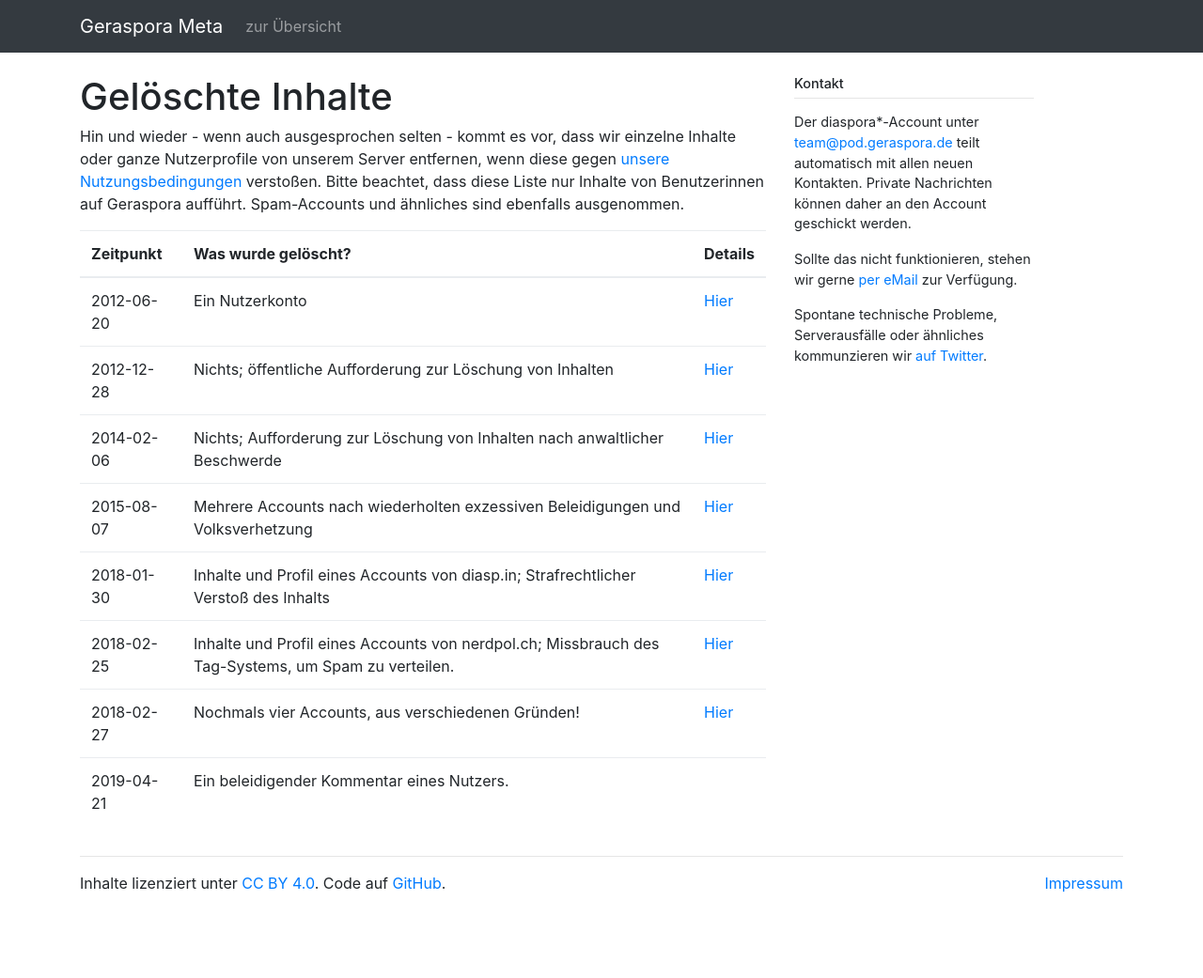
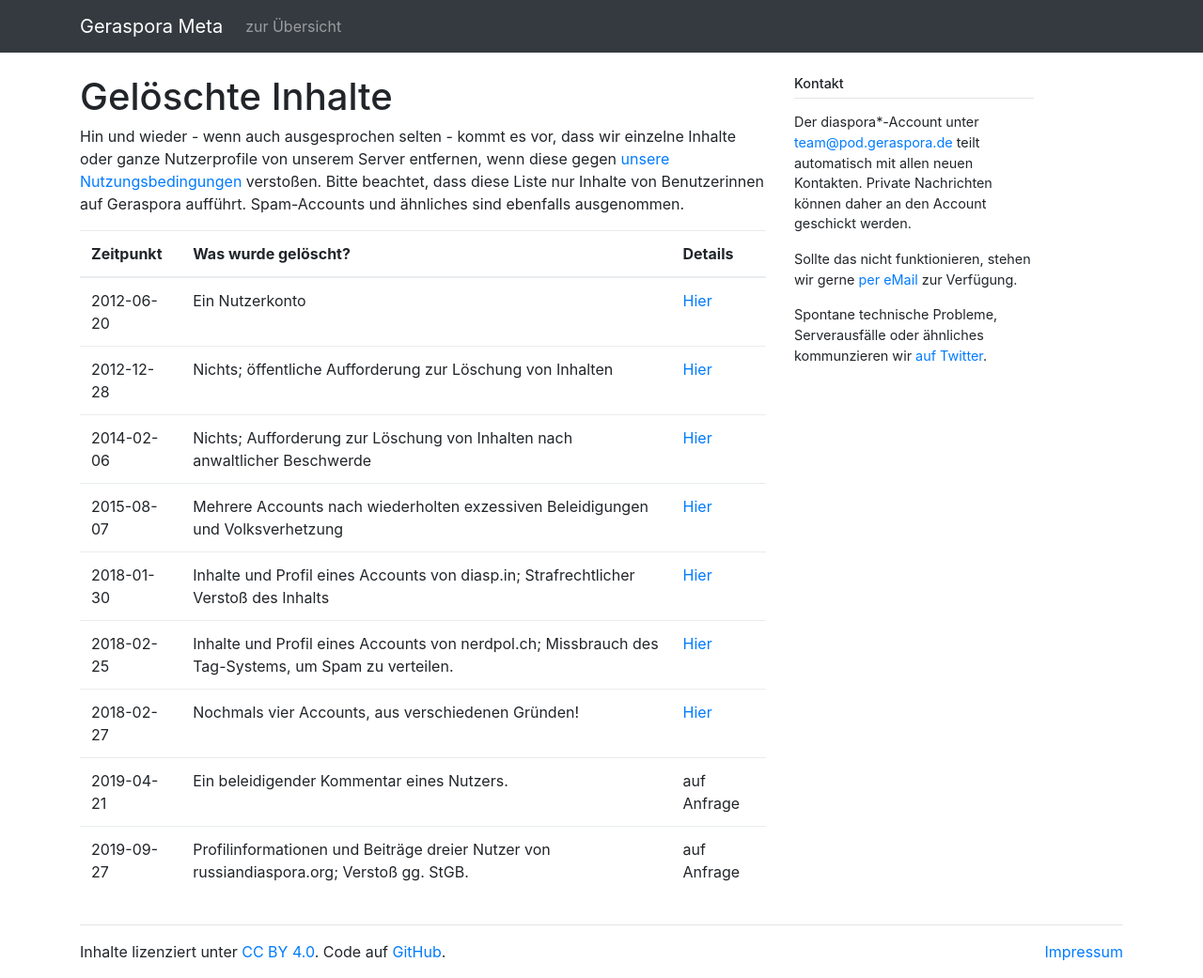
Before and after one commit to geraspora/meta, a Jekyll site: the page built from pod/deleted_contents.md, in a window 1280 px wide. Shown: the whole page at 94% size. Built offline with Jekyll 4.4.1, drawn with Linux system fonts in a browser that asks for light colours; before the commit the page ends 968 px from its top, so only the background shows below that.

Commit message:
+deletion

```diff
--- a/pod/deleted_contents.md
+++ b/pod/deleted_contents.md
@@ -15,4 +15,5 @@ Hin und wieder - wenn auch ausgesprochen selten - kommt es vor, dass wir einzeln
 | 2018-01-30 | Inhalte und Profil eines Accounts von diasp.in; Strafrechtlicher Verstoß des Inhalts                | [Hier](https://pod.geraspora.de/posts/f0677280e7df01351c80101b0e8ace24) |
 | 2018-02-25 | Inhalte und Profil eines Accounts von nerdpol.ch; Missbrauch des Tag-Systems, um Spam zu verteilen. | [Hier](https://pod.geraspora.de/posts/0f590fb0fc0501351cb0101b0e8ace24) |
 | 2018-02-27 | Nochmals vier Accounts, aus verschiedenen Gründen!                                                  | [Hier](https://pod.geraspora.de/posts/1e3e7030fded01351cd2101b0e8ace24) |
-| 2019-04-21 | Ein beleidigender Kommentar eines Nutzers.                                                          |                                                                         |
+| 2019-04-21 | Ein beleidigender Kommentar eines Nutzers.                                                          | auf Anfrage                                                             |
+| 2019-09-27 | Profilinformationen und Beiträge dreier Nutzer von russiandiaspora.org; Verstoß gg. StGB.           | auf Anfrage                                                             |
```
